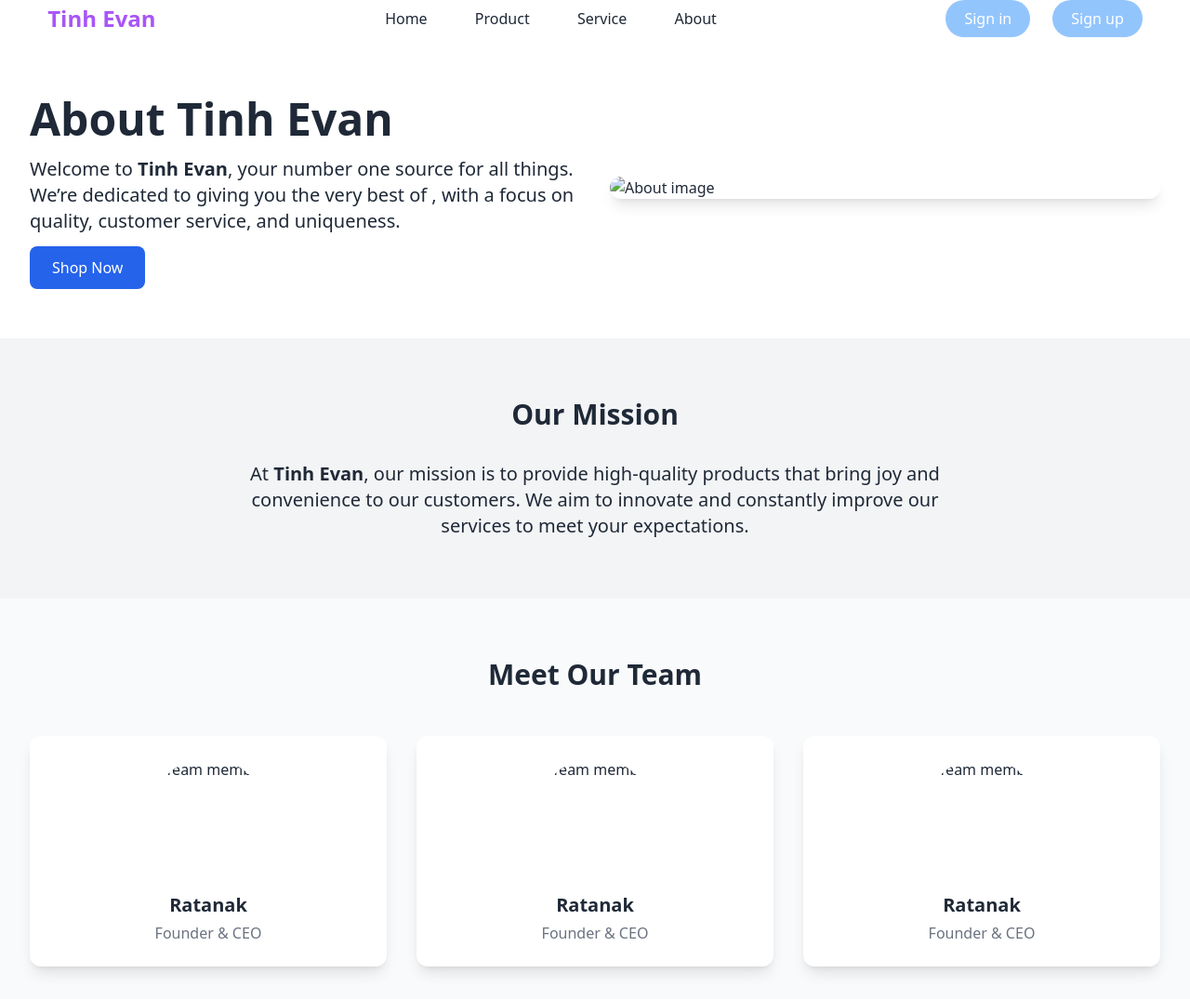
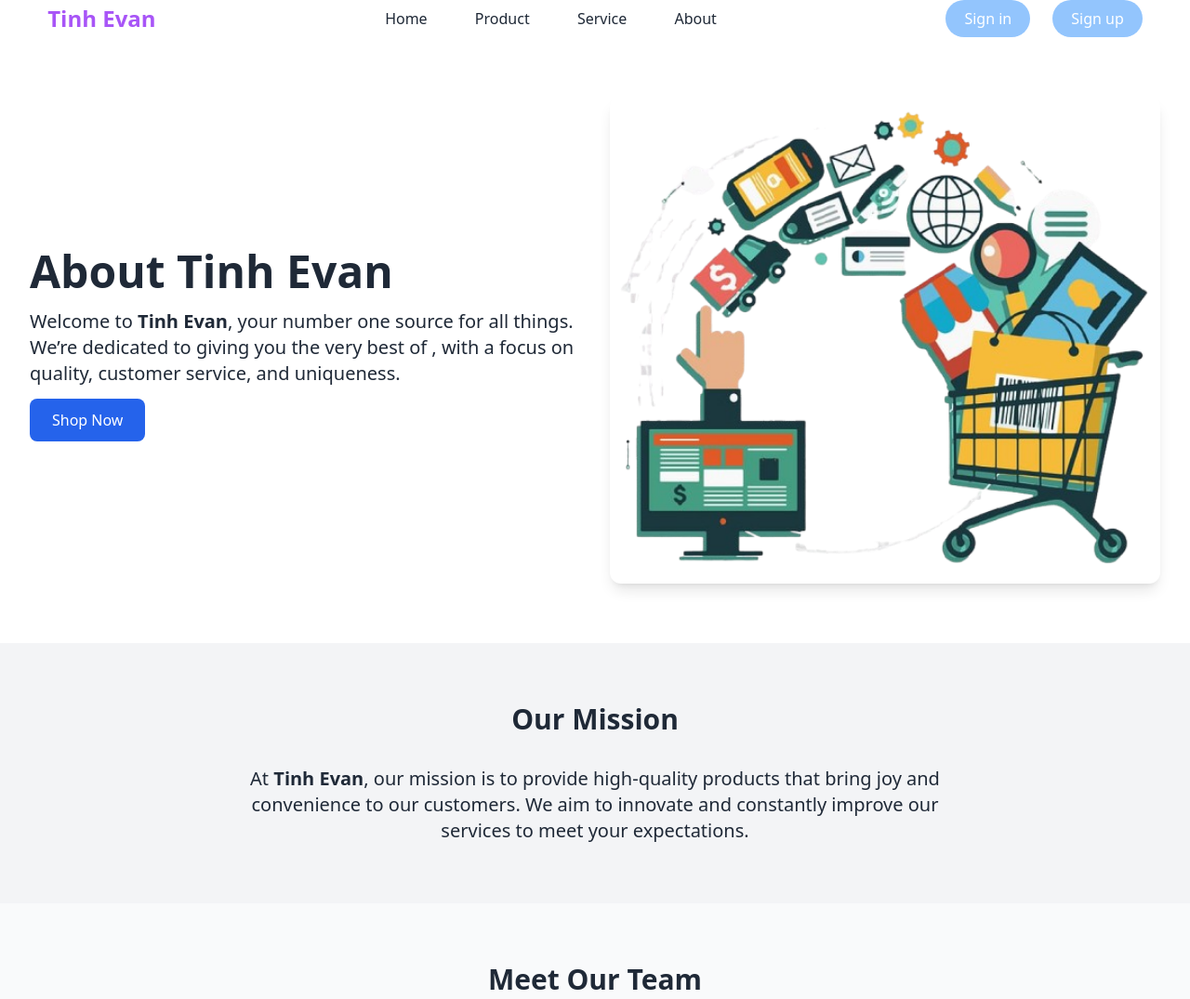
Before and after one commit to Ratanak-IT/Card-api, a plain HTML site: page html/about.html in a window 1280 px wide. Shown: the top 1075 px of the page at 93% size. Drawn offline with nearby package versions, Linux system fonts and the light colour scheme; the site is published under a folder, as on GitHub Pages, so addresses that start at the root find nothing.

Commit message:
1.2. version

```diff
--- a/html/about.html
+++ b/html/about.html
@@ -59,7 +59,7 @@
         <a href="./product.html" class="bg-blue-600 text-white px-6 py-3 rounded-lg hover:bg-blue-700 transition">Shop Now</a>
       </div>
       <div class="md:w-1/2">
-        <img src="/image/aboutpage.png" alt="About image" class="rounded-xl shadow-lg w-full">
+        <img src="../image/aboutpage.png" alt="About image" class="rounded-xl shadow-lg w-full">
       </div>
     </div>
   </section>
@@ -80,17 +80,17 @@
       <h2 class="text-3xl font-bold text-center mb-12">Meet Our Team</h2>
       <div class="grid grid-cols-1 sm:grid-cols-2 md:grid-cols-3 gap-8">
         <div class="bg-white rounded-xl shadow-lg p-6 text-center">
-          <img class="w-32 h-32 mx-auto rounded-full mb-4 object-cover" src="/image/ratanak.jpg" alt="Team member">
+          <img class="w-32 h-32 mx-auto rounded-full mb-4 object-cover" src="../image/ratanak.jpg" alt="Team member">
           <h3 class="text-xl font-semibold mb-1">Ratanak</h3>
           <p class="text-gray-500">Founder & CEO</p>
         </div>
         <div class="bg-white rounded-xl shadow-lg p-6 text-center">
-          <img class="w-32 h-32 mx-auto rounded-full mb-4 object-cover" src="/image/ratanak.jpg" alt="Team member">
+          <img class="w-32 h-32 mx-auto rounded-full mb-4 object-cover" src="../image/ratanak.jpg" alt="Team member">
           <h3 class="text-xl font-semibold mb-1">Ratanak</h3>
           <p class="text-gray-500">Founder & CEO</p>
         </div>
         <div class="bg-white rounded-xl shadow-lg p-6 text-center">
-          <img class="w-32 h-32 mx-auto rounded-full mb-4 object-cover" src="/image/ratanak.jpg" alt="Team member">
+          <img class="w-32 h-32 mx-auto rounded-full mb-4 object-cover" src="../image/ratanak.jpg" alt="Team member">
           <h3 class="text-xl font-semibold mb-1">Ratanak</h3>
           <p class="text-gray-500">Founder & CEO</p>
         </div>
--- a/script/productcategory.js
+++ b/script/productcategory.js
@@ -12,7 +12,7 @@ async function getProducts() {
       .map(
         (product) => `
        <div class="bg-[#e5e7e9] p-2.5 rounded-2xl border border-gray-300 max-w-xs mx-auto flex flex-col h-full relative">
-  <a href="/html/card-detail.html?id=${product.id}" class="block">
+  <a href="../html/card-detail.html?id=${product.id}" class="block">
     <img class="w-full h-60 object-contain rounded-lg" src="${
       product.image
     }" alt="${product.title}" />
```
Also changed, not shown: html/service.html (+1 -1 lines).
